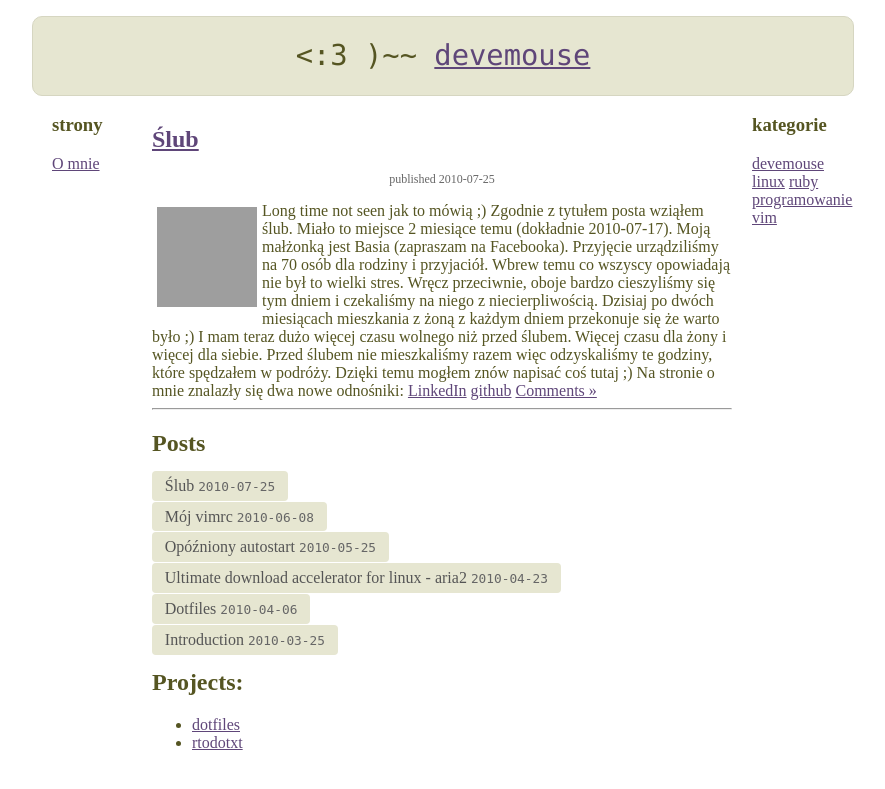
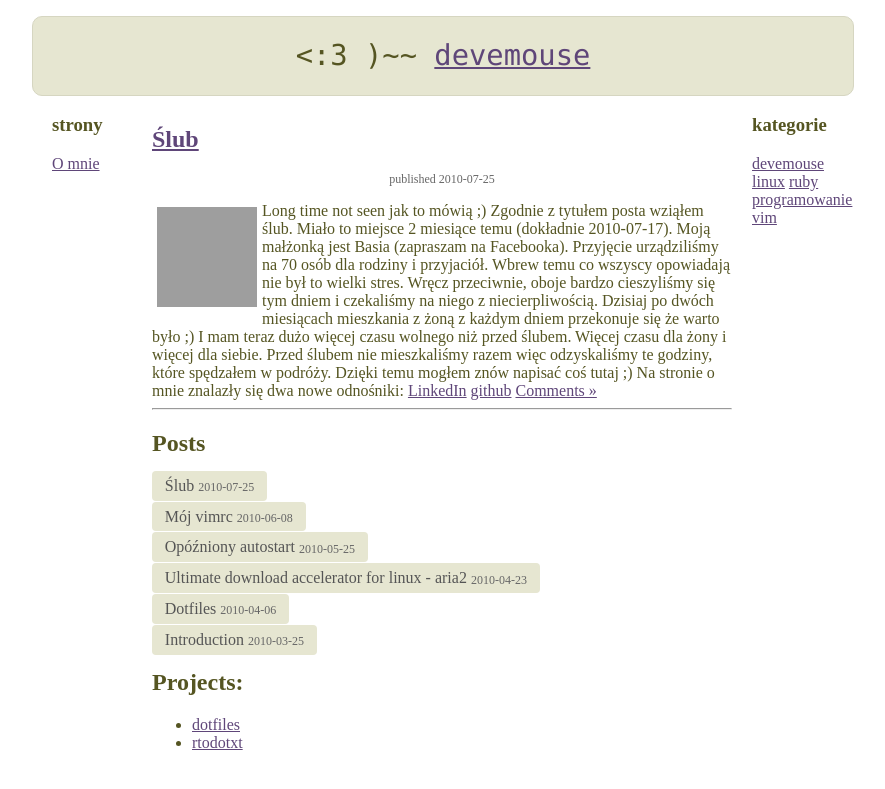
Before and after one commit to devemouse/devemouse.github.com, a Jekyll site: the page built from index.html, in a window 1280 px wide. Shown: the top 789 px of the page, without its empty margins (198-1083 px from the left). Built offline with Jekyll 4.4.1, drawn with Linux system fonts in a browser that asks for light colours; Markdown is read by kramdown in place of the engine named in the settings; grey boxes are pictures that could not be loaded.

Commit message:
changed date style a bit

```diff
--- a/css/default.css
+++ b/css/default.css
@@ -70,9 +70,10 @@ li.post {
   }
 
   .posts_list time {
-     font-size: 0.8em;
+     text-align: center;
      color: #666;
-     font-family: 'DejaVu Sans Mono', Consolas, Inconsolata, 'Lucida Console', monospace;
+     margin-bottom: 15px;
+     font-size: 12px;
   }
 
 
```
